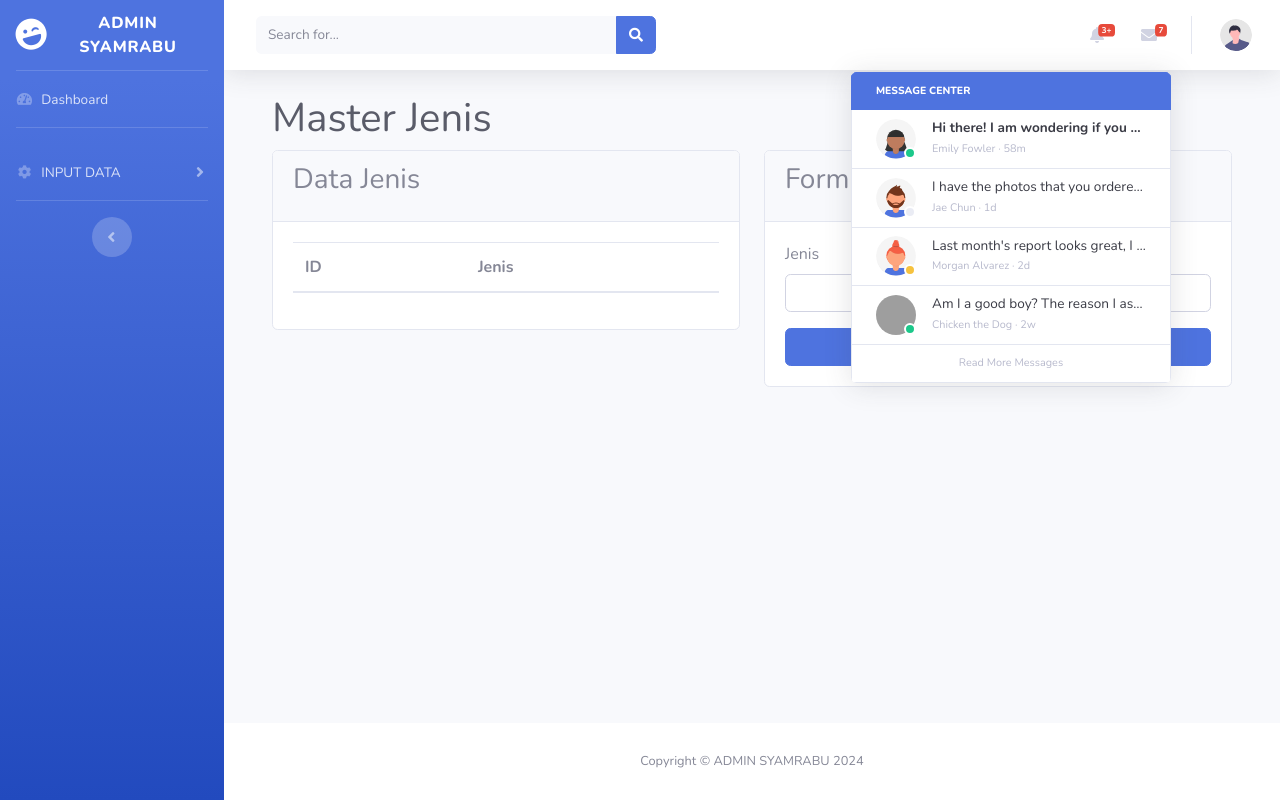
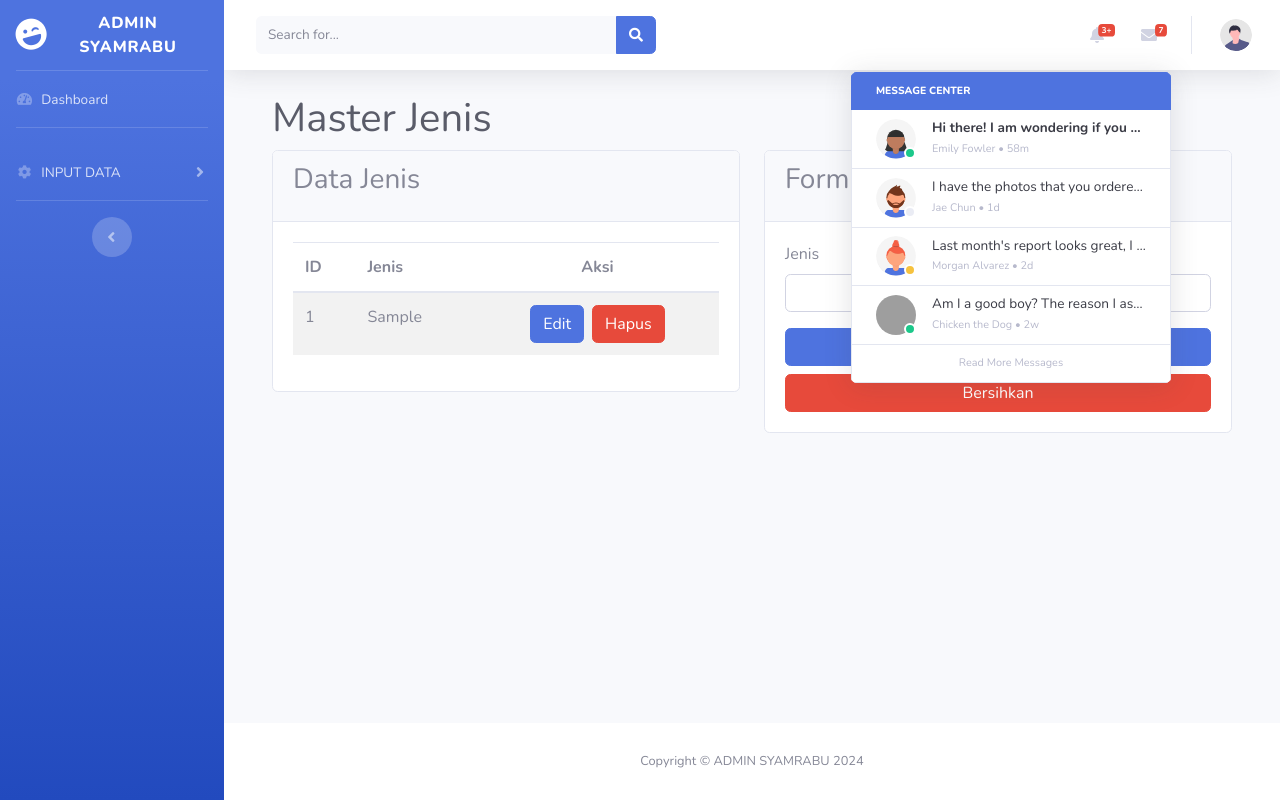
Before and after one commit to dinoosoo/serahterima_barang, a PHP site: the page made by master jenis.php in a window 1280 px wide, after a click that opens the changed part. Run offline with PHP 8.4, Linux system fonts and the light colour scheme; tables that the repository leaves empty or names only in its code hold one stand-in row (values such as "Sample post"); lists and menus that the app fills with data are empty; grey boxes are pictures that could not be loaded.

Commit message:
memperbarui master jenis.php

```diff
--- a/master jenis.php
+++ b/master jenis.php
@@ -19,6 +19,11 @@
 
     <!-- Custom styles for this template-->
     <link href="css/sb-admin-2.min.css" rel="stylesheet">
+    <style>
+        .centered-cell {
+            text-align: center;
+        }
+    </style>
 
 </head>
 
@@ -215,7 +220,7 @@
                                     <div class="font-weight-bold">
                                         <div class="text-truncate">Hi there! I am wondering if you can help me with a
                                             problem I've been having.</div>
-                                        <div class="small text-gray-500">Emily Fowler · 58m</div>
+                                        <div class="small text-gray-500">Emily Fowler • 58m</div>
                                     </div>
                                 </a>
                                 <a class="dropdown-item d-flex align-items-center" href="#">
@@ -227,7 +232,7 @@
                                     <div>
                                         <div class="text-truncate">I have the photos that you ordered last month, how
                                             would you like them sent to you?</div>
-                                        <div class="small text-gray-500">Jae Chun · 1d</div>
+                                        <div class="small text-gray-500">Jae Chun • 1d</div>
                                     </div>
                                 </a>
                                 <a class="dropdown-item d-flex align-items-center" href="#">
@@ -239,7 +244,7 @@
                                     <div>
                                         <div class="text-truncate">Last month's report looks great, I am very happy with
                                             the progress so far, keep up the good work!</div>
-                                        <div class="small text-gray-500">Morgan Alvarez · 2d</div>
+                                        <div class="small text-gray-500">Morgan Alvarez • 2d</div>
                                     </div>
                                 </a>
                                 <a class="dropdown-item d-flex align-items-center" href="#">
@@ -251,7 +256,7 @@
                                     <div>
                                         <div class="text-truncate">Am I a good boy? The reason I ask is because someone
                                             told me that people say this to all dogs, even if they aren't good...</div>
-                                        <div class="small text-gray-500">Chicken the Dog · 2w</div>
+                                        <div class="small text-gray-500">Chicken the Dog • 2w</div>
                                     </div>
                                 </a>
                                 <a class="dropdown-item text-center small text-gray-500" href="#">Read More Messages</a>
@@ -304,7 +309,7 @@
         <div class="container-fluid">
           <div class="tab-content">
             <!-- Master Ruangan -->
-            <div class="tab-pane fade show active" id="master-ruangan">
+            <div class="tab-pane fade show active" id="master-jenis">
               <div class="row">
                 <div class="col-md-6">
                   <div class="card">
@@ -318,10 +323,45 @@
                             <tr>
                               <th>ID</th>
                               <th>Jenis</th>
+                              <th colspan=2 class="centered-cell">Aksi</th>
                             </tr>
                           </thead>
-                          <tbody id="ruangan-table-body">
-                            <!-- Data will be added here -->
+                          <tbody id="jenis-table-body">
+                            <!-- Data will be added here by PHP -->
+                            <?php
+                            // Koneksi ke database
+                            $conn = new mysqli("localhost", "root", "", "masterjenis");
+
+                            // Periksa koneksi
+                            if ($conn->connect_error) {
+                                die("Koneksi gagal: " . $conn->connect_error);
+                            }
+
+                            // Ambil data dari tabel tjenis
+                            $sql = "SELECT id, jenis FROM tjenis";
+                            $result = $conn->query($sql);
+
+                            // Loop melalui hasil dan buat baris tabel
+                            if ($result->num_rows > 0) {
+                                while ($row = $result->fetch_assoc()) {
+                                    echo "<tr>
+                                    <td>" . $row["id"] . "</td>
+                                    <td>" . $row["jenis"] . "</td>
+                                    <td>
+                                        <div class='d-flex justify-content-center'>
+                                        <a href='master jenis.php?id={$row['id']}&edit=1' class='btn btn-primary mr-2'>Edit</a>
+                                        <a href='masterjenis/hapus.php?id={$row['id']}' class='btn btn-danger'>Hapus</a>
+                                        </div>
+                                    </td>
+                                    </tr>";
+                                }
+                            } else {
+                                echo "<tr><td colspan='2'>No data</td></tr>";
+                            }
+
+                            // Tutup koneksi
+                            $conn->close();
+                            ?>
                           </tbody>
                         </table>
                       </div>
@@ -334,13 +374,35 @@
                       <h3 class="card-title">Form Jenis</h3>
                     </div>
                     <div class="card-body">
-                      <form id="main-form">
+                        <?php
+                            // Koneksi ke database
+                            $conn = new mysqli("localhost", "root", "", "masterjenis");
+
+                            // Periksa conn
+                            if ($conn->connect_error) {
+                                die("Koneksi gagal: " . $conn->connect_error);
+                            };
+
+                            $edit = isset($_GET['edit']) ? $_GET['edit'] : 0;
+                            $row = array('id' => '', 'jenis' => '');
+                            if ($edit) {
+                                $id = $_GET['id'];
+                                $sql = "SELECT * FROM tjenis WHERE id=$id";
+                                $result = $conn->query($sql);
+                                if ($result && $result->num_rows > 0) {
+                                    $row = $result->fetch_assoc();
+                                }
+                            }
+                        ?>
+                    <form id="main-form" method="post" action="<?php echo $edit == 0 ? 'masterjenis/tambah.php' : 'masterjenis/edit.php?id=' . htmlspecialchars($row['id']); ?>">
                         <div class="form-group">
-                          <label for="ruangan">Jenis</label>
-                          <input type="text" class="form-control" id="ruangan" name="ruangan" required>
+                            <label for="jenis">Jenis</label>
+                            <input type="text" class="form-control" id="jenis" name="jenis" required
+                            <?php echo $edit > 0 ? 'value="' . htmlspecialchars($row['jenis']) . '"' : 'placeholder=""'; ?>>
                         </div>
                         <button type="submit" class="btn btn-primary btn-block">Tambah</button>
-                      </form>
+                        <button type="button" class="btn btn-danger btn-block" onclick="clearForm()">Bersihkan</button>
+                    </form>
                     </div>
                   </div>
                 </div>
@@ -350,7 +412,6 @@
         </div>
       </div>
     </div>
-
 
                 </div>
                 <!-- /.container-fluid -->
@@ -409,6 +470,12 @@
     <!-- Custom scripts for all pages-->
     <script src="js/sb-admin-2.min.js"></script>
 
+    <script>
+        function clearForm() {
+            document.getElementById("main-form").reset();
+            window.location.href = 'master jenis.php';
+        }
+    </script>
 </body>
 
 </html>
```
